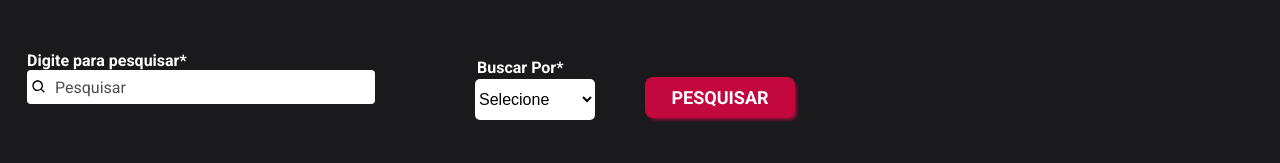
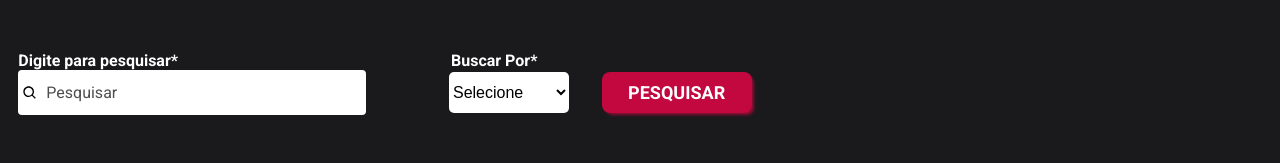
Before and after one commit to andre-nascimento-dev/MesaCheia, a React (Create React App) app: page /dashboard/tables in a window 1280 px wide. Shown: the part 204-367 px from the top of the page. Built offline with nearby package versions, Linux system fonts and the light colour scheme; no server answers; sample sign-in values are in the browser's storage.

Commit message:
Feature/tables

```diff
--- a/src/pages/Profile/index.tsx
+++ b/src/pages/Profile/index.tsx
@@ -44,7 +44,7 @@ const Profile = () => {
     <main>
       {!!user ? (
         <>
-          <FullContainer>
+          {/* <FullContainer>
             <Container>
               <FirstContent>
                 <Avatar
@@ -138,7 +138,7 @@ const Profile = () => {
                 </BackDrop>
               )}
             </Container>
-          </FullContainer>
+          </FullContainer> */}
 
           <MenuDashboard />
         </>
--- a/src/pages/tables/index.tsx
+++ b/src/pages/tables/index.tsx
@@ -11,8 +11,11 @@ import TableCard from "../../components/TableCard";
 import FloatButton from "../../components/FloatButton";
 import Logo from "../../components/Logo";
 import Loader from "../../components/Loader";
+import BackDrop from "../../components/BackDrop";
 
 import { BiSearch } from "react-icons/bi";
+import { GoCheck } from "react-icons/go";
+import { CgClose } from "react-icons/cg";
 import image53 from "../../assets/img/image53.png";
 import Hidden from "@material-ui/core/Hidden";
 import {
@@ -29,6 +32,7 @@ import {
   Container,
   ImgContainer,
   IconNav,
+  WrapperModal,
 } from "./styles";
 import { useState } from "react";
 
@@ -55,7 +59,6 @@ const Tables = () => {
   const handleForm = (data: any) => {
     searchTables(data);
   };
-  console.log(listTables);
 
   const [test, setTest] = useState(false);
   return (
@@ -87,7 +90,7 @@ const Tables = () => {
           <SelectContainer>
             <label>Buscar Por*</label>
             <select {...register("select")} name="select">
-              <option defaultValue="none" selected disabled hidden>
+              <option selected disabled hidden>
                 Selecione
               </option>
               <option value="id">ID</option>
@@ -114,6 +117,13 @@ const Tables = () => {
         </Myform>
         <BoxTables>
           <ListTables>
+            <BackDrop isOpened={false}>
+              <p>Você Quer Mesmo Fazer Isso?</p>
+              <WrapperModal>
+                <FloatButton title="Não" icon={CgClose} type="button" />
+                <FloatButton title="Sim" icon={GoCheck} type="button" />
+              </WrapperModal>
+            </BackDrop>
             {loading ? (
               <Loader />
             ) : (
--- a/src/pages/tables/styles.ts
+++ b/src/pages/tables/styles.ts
@@ -4,9 +4,10 @@ import { IoMdNavigate } from "react-icons/io";
 
 export const DashBoardTables = styled.div`
   @media only screen and (max-width: 768px) {
+    height: 100vh;
+    box-sizing: border-box;
     display: flex;
     flex-direction: column-reverse;
-    height: 100vh;
   }
 `;
 
@@ -18,28 +19,30 @@ export const NavButtons = styled.nav`
 `;
 
 export const Myform = styled.form`
+  display: flex;
+  justify-content: space-around;
+  width: 60%;
   margin-top: 50px;
-  max-width: 820px;
-  display: flex;
-  align-items: center;
-  justify-content: space-around;
   flex-wrap: wrap;
   @media only screen and (max-width: 768px) {
     margin-top: 20px;
+    width: 100%;
   }
 `;
 
 export const SearchContainer = styled.section`
   width: 400px;
   @media only screen and (max-width: 768px) {
-    width: 90%;
+    display: flex;
+    justify-content: center;
+    width: 95%;
     margin-bottom: 10px;
   }
 `;
 
 export const InputSearch = styled(Input)`
   && {
-    height: 30px;
+    height: 41px;
     outline: none;
     font-size: 16px;
   }
@@ -70,7 +73,7 @@ export const SelectContainer = styled.section`
 `;
 
 export const ButtonContainer = styled.div`
-  margin-top: 20px;
+  margin-top: 23px;
 `;
 
 export const BoxTables = styled.div`
@@ -85,7 +88,7 @@ export const ListTables = styled.ul`
   justify-content: space-around;
   flex-wrap: wrap;
   width: 90vw;
-  height: 65vh;
+  height: 55vh;
   margin-top: 40px;
   overflow: auto;
   ::-webkit-scrollbar {
@@ -103,7 +106,7 @@ export const ListTables = styled.ul`
 
   @media only screen and (max-width: 768px) {
     width: 100vw;
-    height: 25vh;
+    height: 20vh;
     justify-content: center;
     ::-webkit-scrollbar {
       display: none;
@@ -136,3 +139,9 @@ export const IconNav = styled(IoMdNavigate)`
     color: var(--secondaryTextColor);
   }
 `;
+
+export const WrapperModal = styled.div`
+  margin-top: 20px;
+  display: flex;
+  justify-content: space-around;
+`;
--- a/src/provider/Tables/index.tsx
+++ b/src/provider/Tables/index.tsx
@@ -63,9 +63,11 @@ export const TablesProvider = ({ children }: TablesData) => {
   };
 
   useEffect(() => {
-    getTables();
+    if (token) {
+      getTables();
+    }
     //eslint-disable-next-line
-  }, []);
+  }, [token]);
 
   return (
     <TablesProviderContext.Provider
```
